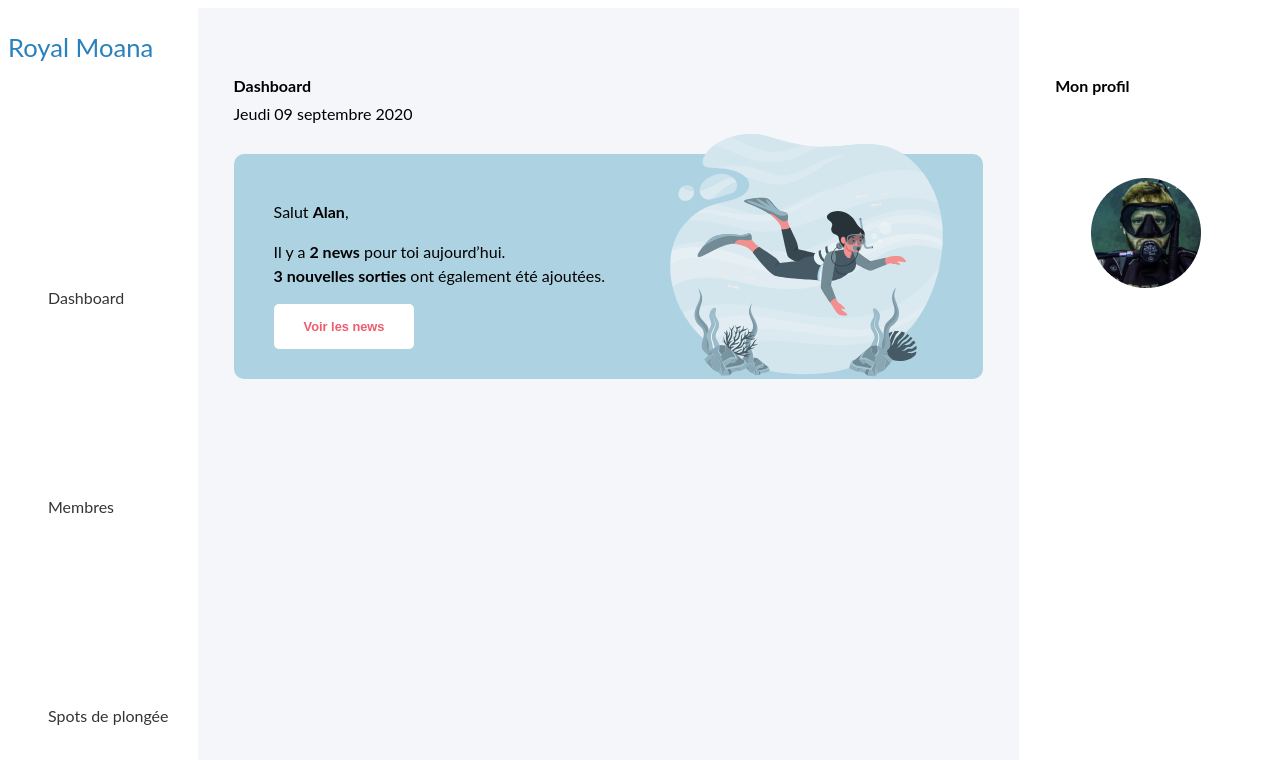
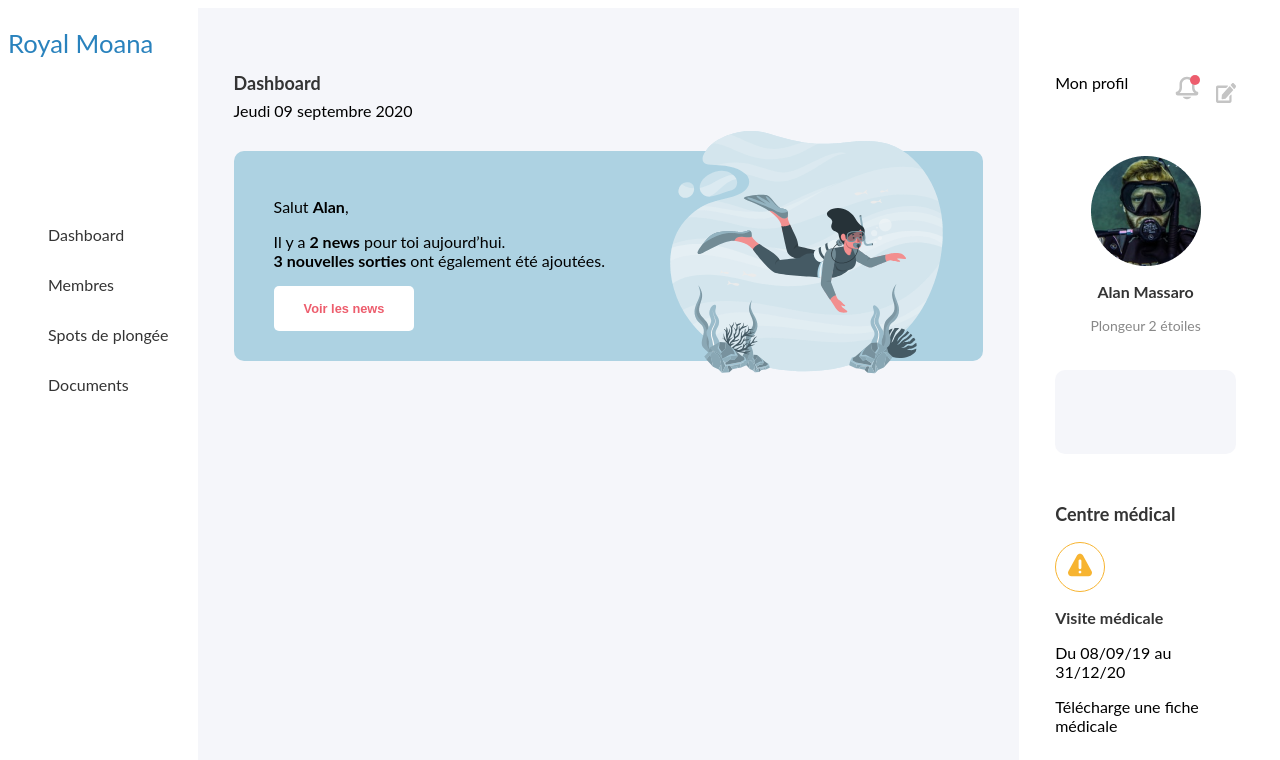
Before and after one commit to macmowl/moana, a plain HTML site: page index.html in a window 1280 px wide. Shown: the top 760 px of the page. Drawn offline with Linux system fonts and the light colour scheme.

Commit message:
profile wip

```diff
--- a/index.html
+++ b/index.html
@@ -47,7 +47,7 @@
         </ul>
     </nav>
     <section class="content">
-        <p><b>Dashboard</b></p>
+        <h2>Dashboard</h2>
         <p class="date">Jeudi 09 septembre 2020</span>
         <div class="gotMessage">
             <div class="intro">
@@ -62,11 +62,37 @@
     </section>
     <section class="profile">
         <div>
-            <p><b>Mon profil</b></p>
+            <h2></h2>Mon profil</h2>
+            <div class="profIcon">
+                <a href="#"><img src="media/Icon/Notifications.svg" alt=""></a>
+                <a href="#"><img src="media/Icon/edit.svg" alt=""></a>
+            </div>
         </div>
         <div class="avatar">
             <img src="media/avatar.png" alt="Avatar">
         </div>
+        <h3 class="avatarName">Alan Massaro</h3>
+        <p class="caption">Plongeur 2 étoiles</p>
+        <div class="profileScore">
+
+        </div>
+        <div class="medical">
+            <h2>Centre médical</h2>
+            <ul>
+                <li>
+                    <div class="container">
+                        <div class="icon">
+                            <img src="media/medical/alert.svg" alt="C'est l'heure du médecin">
+                        </div>
+                        <div class="info">
+                            <h3>Visite médicale</h3>
+                            <p>Du 08/09/19 au 31/12/20</p>
+                            <a href="#">Télécharge une fiche médicale</a>
+                        </div>
+                    </div>
+                </li>
+            </ul>
+        </div>
     </section>
 </body>
 </html>
--- a/style.css
+++ b/style.css
@@ -38,11 +38,31 @@ svg {
 }
 
 body {
-  font: 16px/1.5 "Lato", sans-serif;
+  font: 16px/1.2 "Lato", sans-serif;
   display: grid;
   grid-template-columns: 15% 65% 20%;
   top: 0;
 }
+
+h2 {
+    font-size: 18px;
+    font-weight: bold;
+    color: #343434;
+}
+
+h3 {
+    font-size: 16px;
+    font-weight: bold;
+    color: #343434;
+}
+
+.caption {
+    font-size: 14px;
+    color: #888888;
+    text-align: center;
+}
+
+/* Content */
 
 .logo {
     font-size: 1.6em;
@@ -54,12 +74,6 @@ nav {
     background-color: white;
     display: flex;
     flex-direction: column;
-    min-height: 100%;
-    top: 0;
-    left: 0;
-    right: 0;
-    bottom: 0;
-    overflow: auto;
     padding-top: 20px;
     color: #343434;
 }
@@ -68,10 +82,11 @@ nav .admin-menu {
     display: flex;
     flex-direction: column;
     flex-grow: 1;
-    margin-top: 35px;
+    justify-content: flex-start;
 }
-nav .admin-menu li {
-    margin-top: 35px;
+
+nav ul li {
+    height: 50px;
 }
 
 .content {
@@ -104,6 +119,17 @@ nav .admin-menu li {
     right: 40px;
 }
 
+
+/* -----------  Profile Part -------------- */
+
+.profile .profIcon {
+    float: right;
+}
+
+.profile .profIcon img {
+    margin-left: 10px;
+}
+
 .avatar {
     width: 110px;
     height:110px;
@@ -111,3 +137,39 @@ nav .admin-menu li {
     margin-right: auto;
     padding-top: 64px;
 }
+
+.avatarName {
+    text-align: center;
+    line-height: 20px;
+}
+
+.profileScore {
+    background-color: #F5F6FA;
+    border-radius: 10px;
+    height: 84px;
+    margin-top: 35px;
+}
+
+.medical {
+    margin-top: 50px;
+}
+
+.medical .container {
+    overflow: auto;
+}
+
+.medical .icon {
+    float: left;
+}
+
+.medical .icon img {
+    display: block;
+}
+
+.medical .info {
+    float: left;
+}
+
+.profile ul {
+    padding-inline-start: 0px;
+}
```
Also changed, not shown: media/Icon/Notifications.svg (added), media/Icon/edit.svg (added), media/medical/alert.svg (added), media/medical/safe.svg (added). Lines whose indentation alone changed are shown as unchanged.
